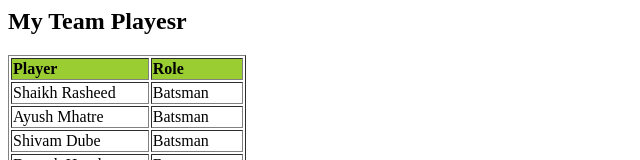
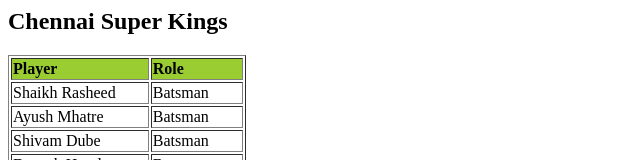
Before and after one commit to ShreeomNarkar/WebDevelopment, a plain HTML site: page exp12_output.htm in a window 1280 px wide. Shown: the top 160 px of the page, without its empty margins (0-640 px from the left). Drawn offline with Linux system fonts and the light colour scheme.

Commit message:
Update exp12_output.htm

```diff
--- a/exp12_output.htm
+++ b/exp12_output.htm
@@ -1,6 +1,6 @@
 <html>
   <body>
-    <h2>My Team Playesr</h2>
+    <h2>Chennai Super Kings</h2>
     <table border="1">
       <tr bgcolor="#9acd32">
         <th style="text-align:left">Player</th>
```
